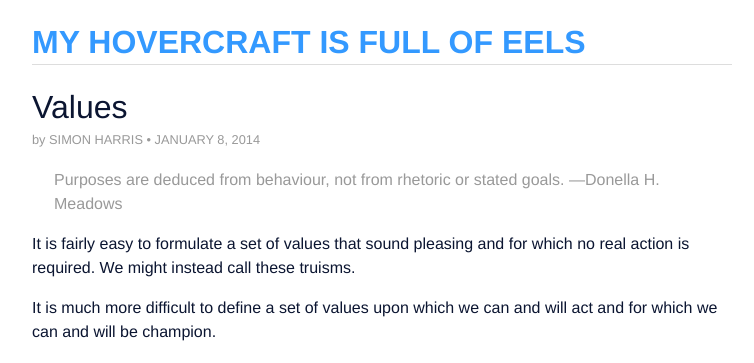
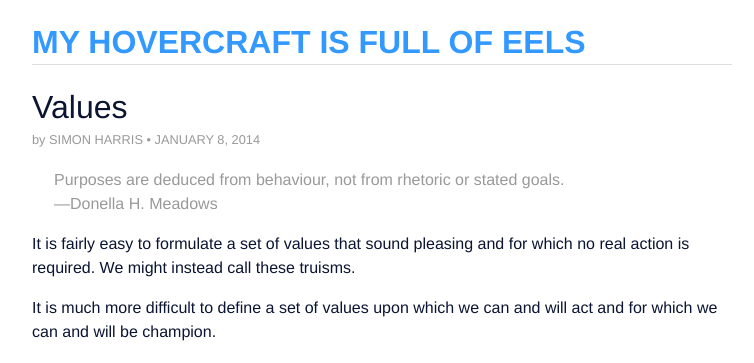
Before and after one commit to harukizaemon/harukizaemon.github.io, a Jekyll site: the page built from _posts/2014-01-08-values.markdown, in a window 1280 px wide. Shown: the top 363 px of the page, without its empty margins (258-1012 px from the left). Built offline with Jekyll 4.4.1, drawn with Linux system fonts in a browser that asks for light colours.

```diff
--- a/_posts/2013-11-11-adolescence.markdown
+++ b/_posts/2013-11-11-adolescence.markdown
@@ -5,7 +5,7 @@ categories:
 ---
 
 > I would have been a better leader if I had been less cocky in my early career, and more confident in my middle career.
-> —anonymous
+> <br>—anonymous
 
 When I was 15 I quit school and lived in a [Dojo](http://en.wikipedia.org/wiki/Dojo) in Japan. Through an accident of fate, I also ended up inheriting a large number of responsibilities. But I was 15. I was a teenager. Mature enough to be living overseas by myself to be sure, but I had quickly grown too big for my own boots. An unhealthy combination of self-importance and fear of failure.
 
--- a/_posts/2014-01-08-values.markdown
+++ b/_posts/2014-01-08-values.markdown
@@ -4,7 +4,7 @@ title: "Values"
 categories:
 ---
 > Purposes are deduced from behaviour, not from rhetoric or stated goals.
-> —Donella H. Meadows
+> <br>—Donella H. Meadows
 
 It is fairly easy to formulate a set of values that sound pleasing and for which no real action is required. We might instead call these truisms.
 
```
